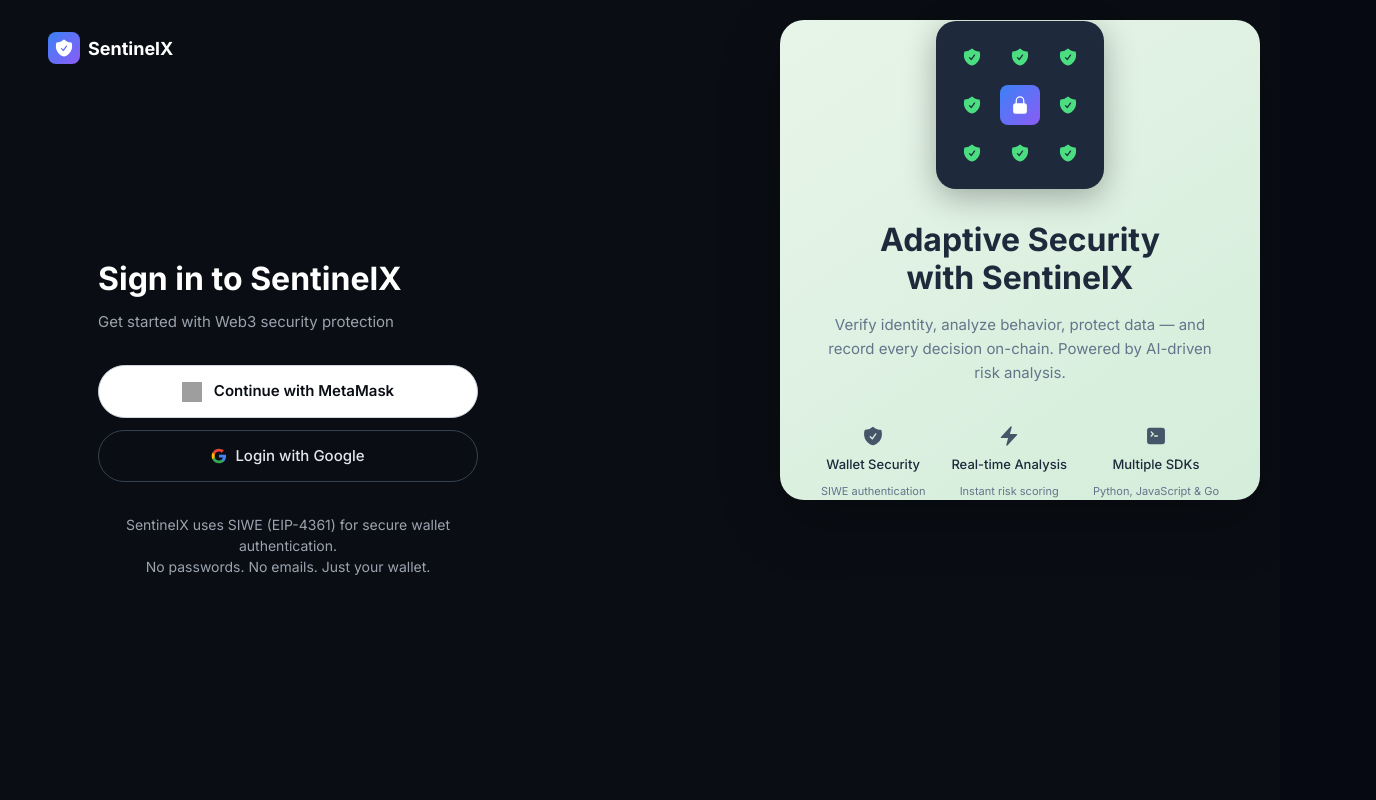
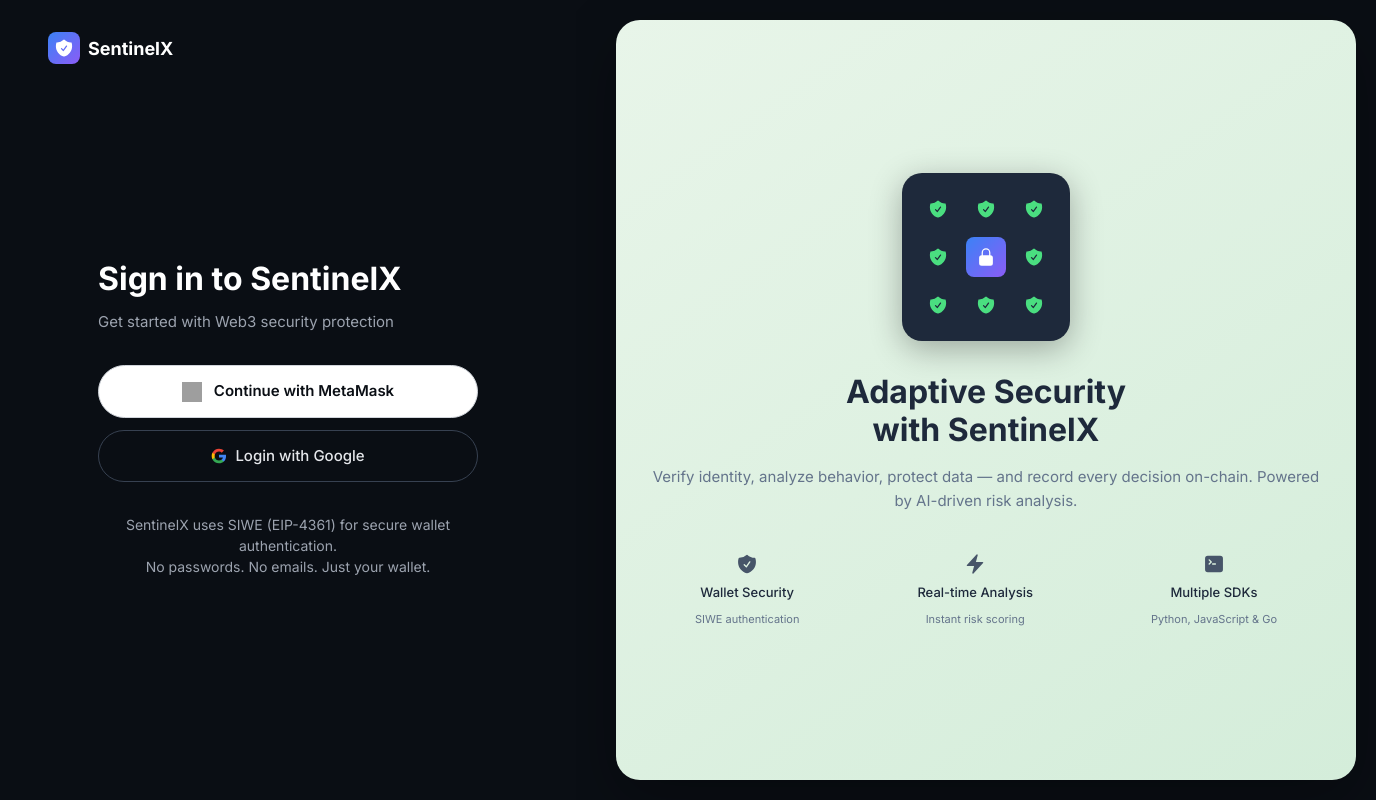
Before and after one commit to MohitRawat017/SentinalX, a React (Vite) app in the folder frontend/: page /login in a window 1280 px wide. Shown: the whole page, 1376 px wide, since content can reach past the window. Built offline with nearby package versions, Linux system fonts and the light colour scheme; no server answers; grey boxes are pictures that could not be loaded.

Commit message:
minor fix

```diff
--- a/frontend/src/index.css
+++ b/frontend/src/index.css
@@ -209,14 +209,17 @@
 .landing-right-card {
   background: linear-gradient(145deg, #e8f5e9 0%, #d4edda 100%);
   border-radius: 24px;
-  padding: 3rem 2.5rem;
-  width: 480px;
-  height: 480px;
+  padding: 2.5rem 2rem;
+  width: calc(100vh - 40px);
+  height: calc(100vh - 40px);
+  max-width: calc(100% - 20px);
+  aspect-ratio: 1 / 1;
   box-shadow: 0 20px 60px rgba(0, 0, 0, 0.3);
   text-align: center;
   display: flex;
   flex-direction: column;
   justify-content: center;
+  overflow: hidden;
 }
 
 /* Logo */
```
